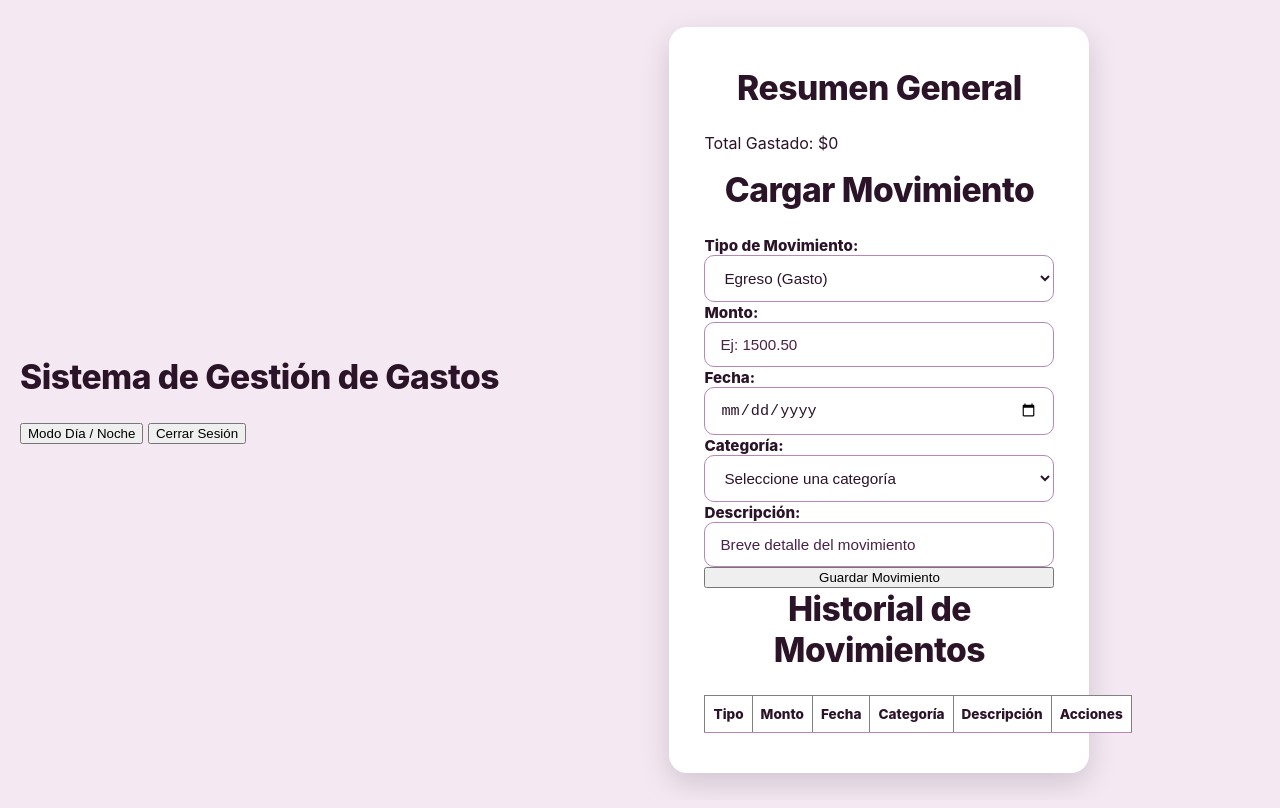
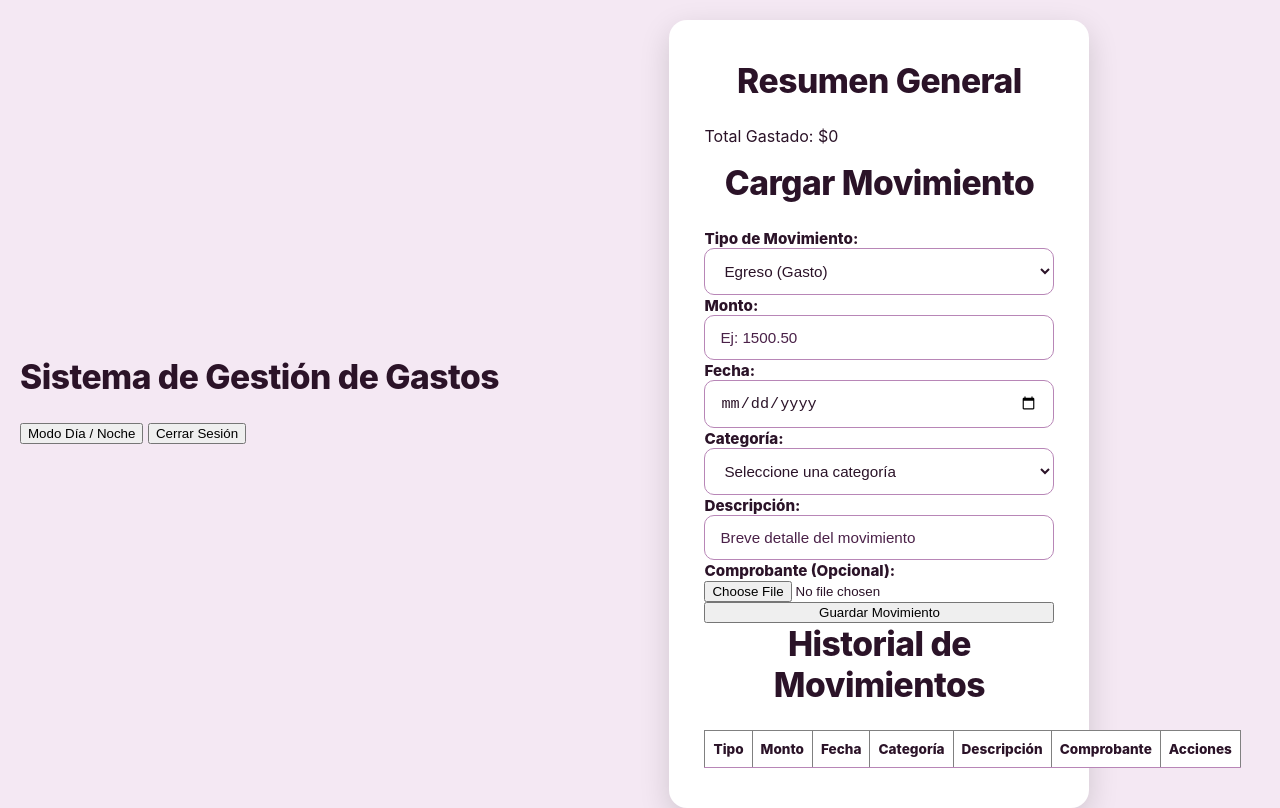
Before and after one commit to ayelensalazar013-hue/SGG.2.oficial.2, a plain HTML site: page dashboard.html in a window 1280 px wide. Drawn offline with nearby package versions, Linux system fonts and the light colour scheme; files that its build step writes are made by us from their sources.

Commit message:
Add optional receipt upload field in expense form
Added optional file input for receipts in the expense form.

```diff
--- a/dashboard.html
+++ b/dashboard.html
@@ -67,6 +67,12 @@
                     <input type="text" id="descripcion" placeholder="Breve detalle del movimiento">
                 </div>
 
+                <!-- Campo Opcional para Comprobante (Punto 4 API REST) -->
+                <div>
+                    <label for="comprobante">Comprobante (Opcional):</label>
+                    <input type="file" id="comprobante" accept="image/*">
+                </div>
+
                 <button type="submit">Guardar Movimiento</button>
             </form>
         </section>
@@ -82,6 +88,7 @@
                         <th>Fecha</th>
                         <th>Categoría</th>
                         <th>Descripción</th>
+                        <th>Comprobante</th>
                         <th>Acciones</th>
                     </tr>
                 </thead>
@@ -100,7 +107,7 @@
     <!-- 2. Capa de Persistencia Relacional y OPFS -->
     <script src="js/db.js"></script>
 
-    <!-- 3. Capa de Lógica de Interfaz de Usuario -->
+    <!-- 3. Capa de Lógica de Interfaz de Usuario y API REST -->
     <script src="js/dashboard.js"></script>
 
 </body>
```
